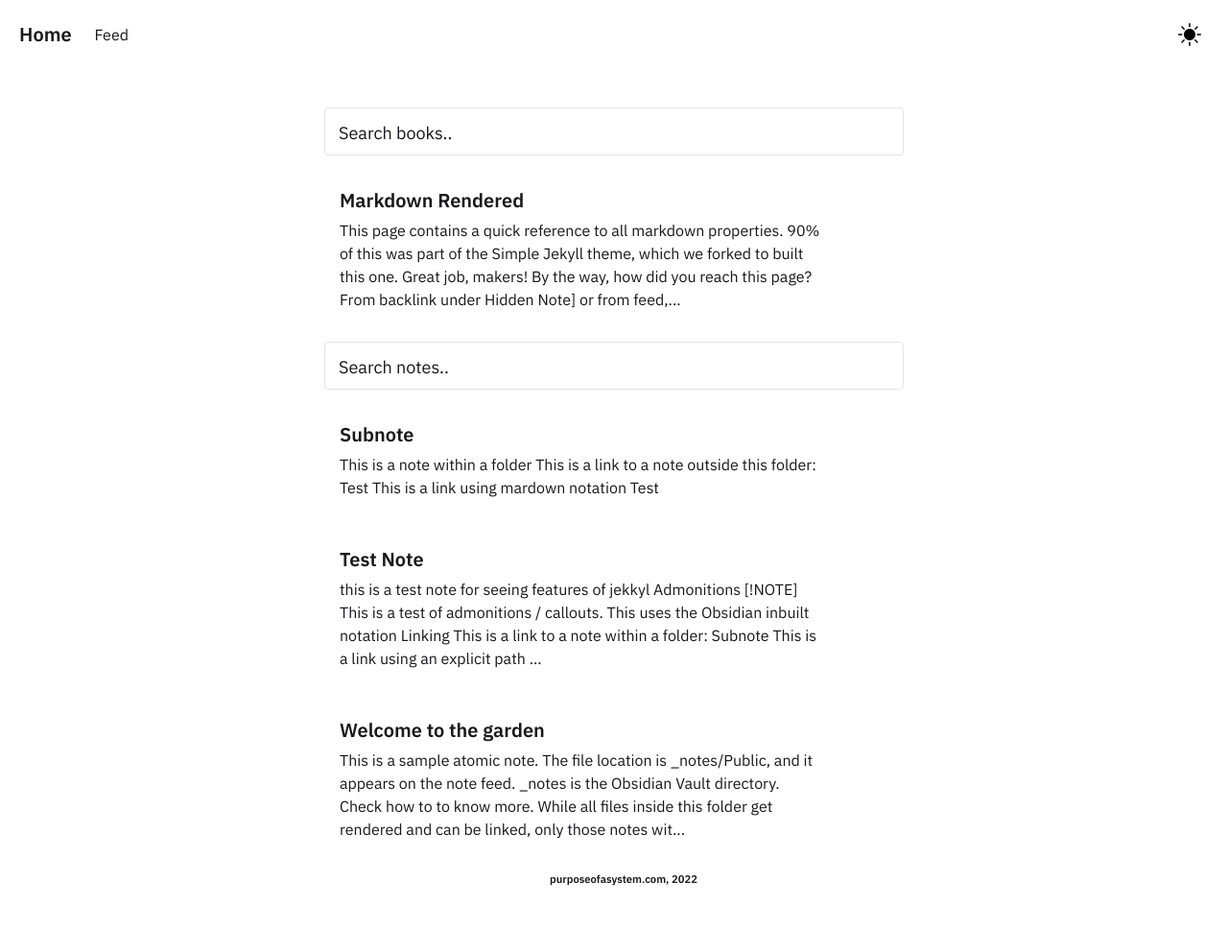
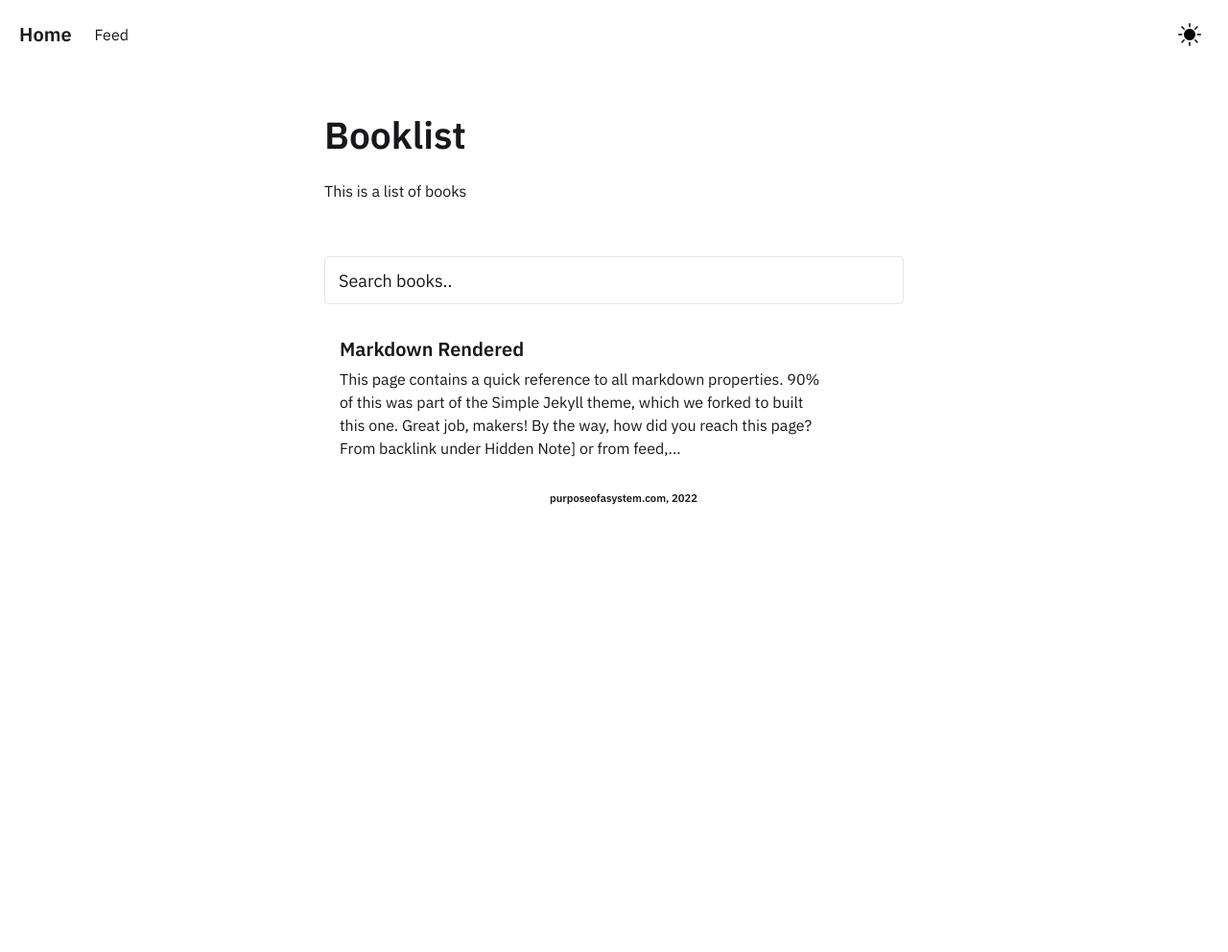
Before and after one commit to jonesethan883/jonesethan883.github.io, a Jekyll site: the page built from pages/books.md, in a window 1280 px wide. Shown: the whole page at 96% size. Built offline with Jekyll 4.4.1, drawn with Linux system fonts in a browser that asks for light colours; after the commit the page ends 900 px from its top, so only the background shows below that.

Commit message:
Fixed mess

```diff
--- /dev/null
+++ b/_includes/BooklistContent.html
@@ -0,0 +1,5 @@
+<div class="block">
+    <h1>Booklist</h1>
+    <p>This is a list of books</p></br>
+
+    </div>
--- a/_layouts/Post.html
+++ b/_layouts/Post.html
@@ -172,8 +172,8 @@
 
             {%- if page.permalink == "/books" -%}
                 <div class="column is-half">
+                    {%- include BooklistContent.html -%}
                     {%- include Booklist.html -%}
-                    {%- include Feed.html -%}
                     {%- include Footer.html -%}
                 </div>
             {%- endif -%}
```
Also changed, not shown: 2 other files.
